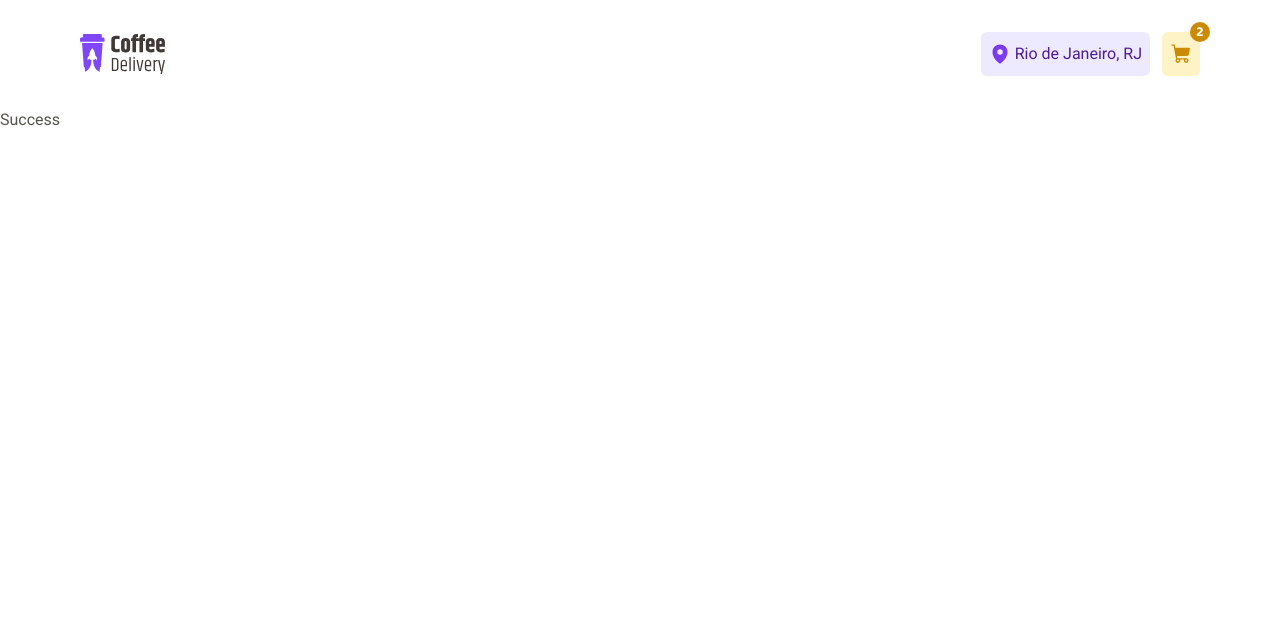
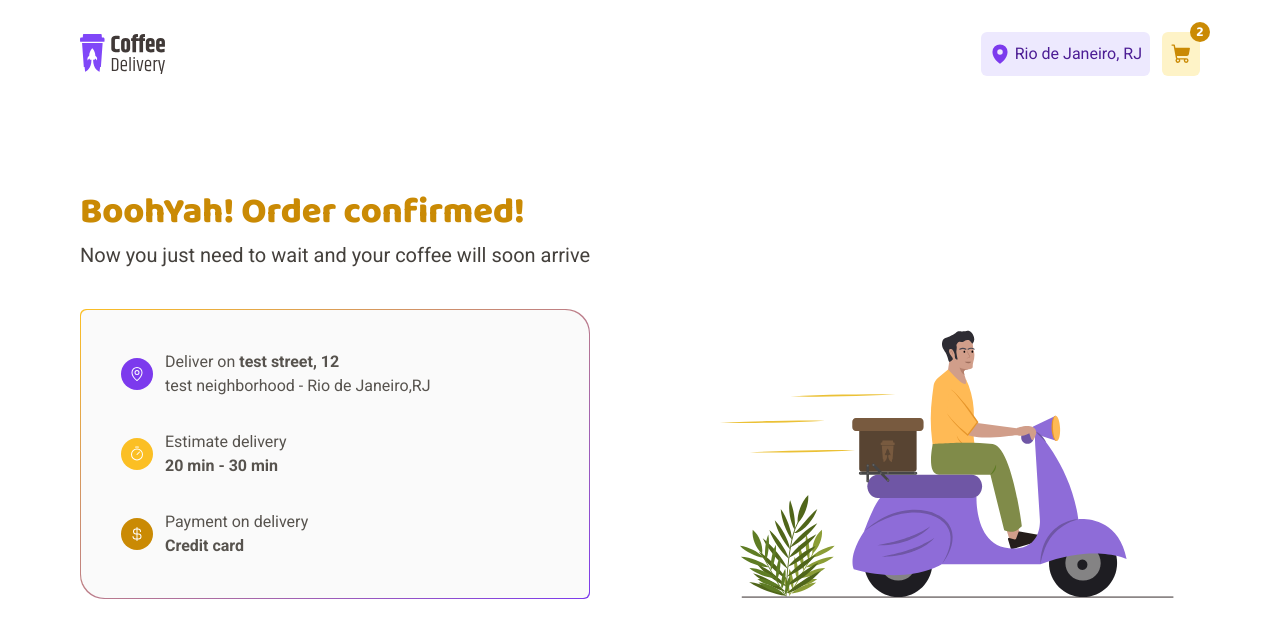
Before and after one commit to lukeskw/react-coffeelivery, a React (Vite) app: page /order/1/success in a window 1280 px wide. Shown: the top 638 px of the page. Built offline with nearby package versions, Linux system fonts and the light colour scheme.

Commit message:
ft: creating success page

```diff
--- a/src/pages/Success.tsx
+++ b/src/pages/Success.tsx
@@ -1,7 +1,94 @@
+import { CurrencyDollar, MapPin, Timer } from '@phosphor-icons/react'
+import { useParams } from 'react-router-dom'
 export function Success() {
+  const { orderId } = useParams()
+
+  const orderInfo = {
+    id: orderId,
+    street: 'test street',
+    number: '12',
+    neighborhood: 'test neighborhood',
+    city: 'Rio de Janeiro',
+    state: 'RJ',
+    paymentMethod: 'credit',
+  }
+  const paymentMethod: { [key: string]: string } = {
+    credit: 'Credit card',
+    debit: 'Debit card',
+    cash: 'Cash',
+  }
+  if (!orderId) {
+    return null
+  }
+
   return (
-    <div>
-      <h1>Success</h1>
-    </div>
+    <main className="mx-auto my-0 flex max-w-[1160px] items-end justify-between gap-10 px-5 py-20">
+      <section className="flex flex-col gap-10">
+        <div className="flex flex-col gap-1">
+          <h2 className="font-baloo text-4xl font-extrabold leading-snug text-yellow-600">
+            BoohYah! Order confirmed!
+          </h2>
+          <span className="text-xl leading-snug text-stone-700">
+            Now you just need to wait and your coffee will soon arrive
+          </span>
+        </div>
+
+        <div className="w-full rounded-bl-3xl rounded-br-md rounded-tl-md rounded-tr-3xl border border-solid border-transparent bg-gradient-to-br from-amber-400 to-violet-600 bg-origin-border">
+          <div className="flex w-full flex-col gap-8 rounded-bl-3xl rounded-br-md rounded-tl-md rounded-tr-3xl bg-zinc-50 p-10">
+            <div className="flex items-center gap-3">
+              <MapPin
+                className="rounded-full bg-violet-600 p-2 text-white"
+                size={32}
+              />
+
+              <div className="flex flex-col">
+                <span>
+                  Deliver on{' '}
+                  <strong>
+                    {orderInfo.street}, {orderInfo.number}
+                  </strong>
+                </span>
+
+                <span>
+                  {orderInfo.neighborhood} - {orderInfo.city},{orderInfo.state}
+                </span>
+              </div>
+            </div>
+
+            <div className="flex items-center gap-3">
+              <Timer
+                className="rounded-full bg-amber-400 p-2 text-white"
+                size={32}
+              />
+
+              <div className="flex flex-col">
+                <span>Estimate delivery</span>
+
+                <strong>20 min - 30 min</strong>
+              </div>
+            </div>
+
+            <div className="flex items-center gap-3">
+              <CurrencyDollar
+                className="rounded-full bg-yellow-600 p-2 text-white"
+                size={32}
+              />
+
+              <div className="flex flex-col">
+                <span>Payment on delivery</span>
+
+                <strong>{paymentMethod[orderInfo.paymentMethod]}</strong>
+              </div>
+            </div>
+          </div>
+        </div>
+      </section>
+
+      <img
+        src="/images/delivery.svg"
+        alt="Pedido concluído"
+        className="-mb-3"
+      />
+    </main>
   )
 }
```
